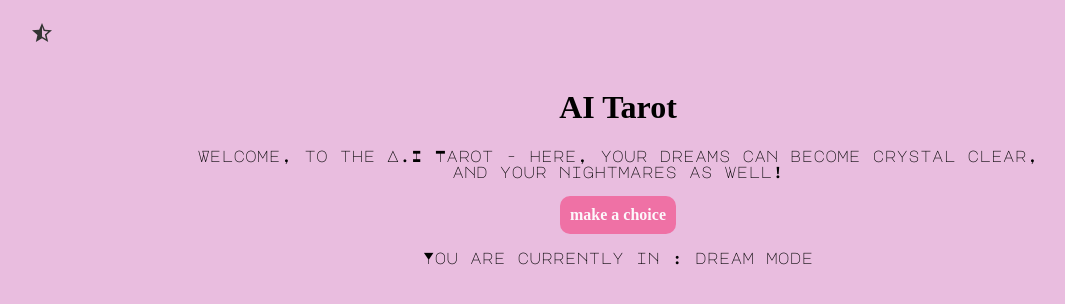
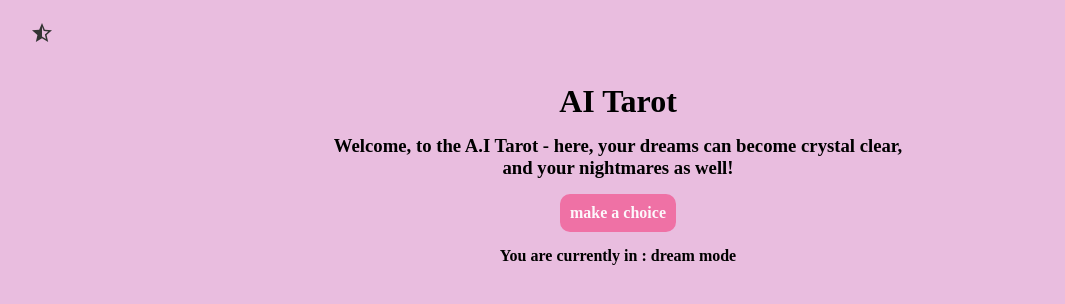
Before and after one commit to WrongAlice/react-tarot, a React (Create React App) app: page / in a window 1280 px wide. Shown: the top 304 px of the page, without its empty margins (22-1087 px from the left). Built offline with nearby package versions, Linux system fonts and the light colour scheme; a web font is replaced by a local one.

Commit message:
save to text styling

```diff
--- a/src/App.css
+++ b/src/App.css
@@ -22,13 +22,15 @@ body {
   box-sizing: border-box;
 }
 
-h1 {
+h1, h3, h4 {
   font-family: 'Megrim', cursive;
+  margin: 15px;
 }
 
 p {
   font-family: 'Major Mono Display', monospace;
-  /* margin-top: 10px; */
+
+
 }
 
 .grid1 {
--- a/src/App.js
+++ b/src/App.js
@@ -83,11 +83,11 @@ console.log( mode)
           />
  </div>
       <h1> AI Tarot </h1>
-      <p> Welcome, to the A.I Tarot - here, your dreams can become crystal clear,
-        <br/> and your nightmares as well!</p>
+      <h3> Welcome, to the A.I Tarot - here, your dreams can become crystal clear,
+        <br/> and your nightmares as well!</h3>
 
       <button onClick={reset}> make a choice </button>
-      <p> You are currently in : { mode } mode</p>
+      <h4> You are currently in : { mode } mode</h4>
 
       <div className={ mode === 'nightmare' ? 'grid1' : ''}>
    <div className="grid1">
--- a/src/components/singleCard.css
+++ b/src/components/singleCard.css
@@ -33,6 +33,7 @@
 
 }
 
+
 @media only screen and (max-width: 442px) {
   .modal {
     width: 50px;
--- a/src/components/singleCard.js
+++ b/src/components/singleCard.js
@@ -28,7 +28,9 @@ export default function SingleCard({card, desc}) {
            <p>{card.name}</p>
            <button onClick={showDescription}> elaborate </button>
            <div className={ modalOpen === false ? "close" : "modal"}>
+
            <p>{showDesc} </p>
+
            </div>
 
 
```
